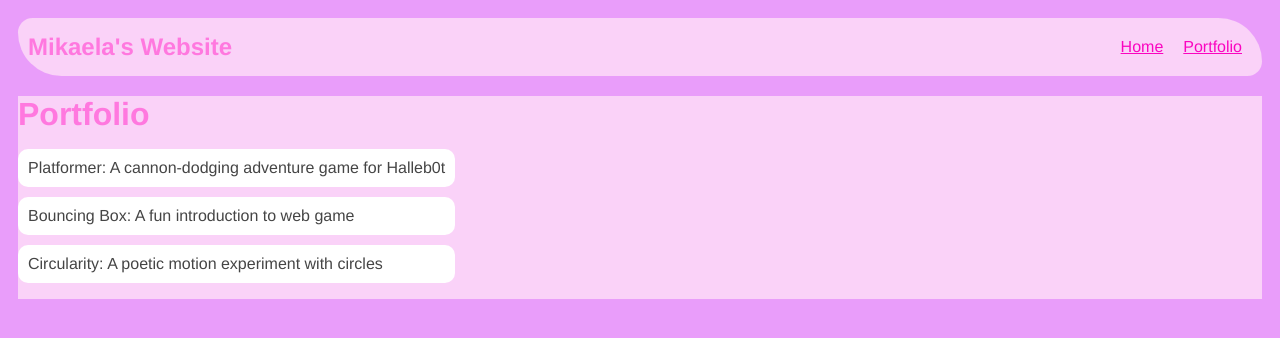
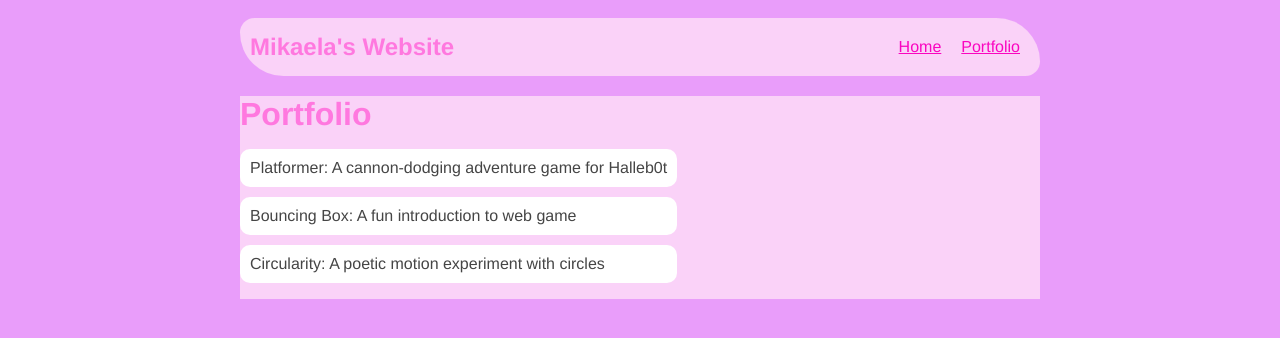
Before and after one commit to teetrick33846-source/teetrick33846-source.github.io, a plain HTML site: page portfolio.html in a window 1280 px wide. Drawn offline with Linux system fonts and the light colour scheme.

Commit message:
Portfolio Update

```diff
--- a/portfolio.html
+++ b/portfolio.html
@@ -3,12 +3,11 @@
     <head>
         <title>Mikaela's Portfolio</title>
         <link rel="stylesheet" href="style.css"/>
-
-
+    </head>
     <body>
         <!--All content goes here -->
 
-        <div id="all contents">
+        <div id="all-contents">
             <nav>
                 <h1> Mikaela's Website</h1>
                  <ul id="nav-ul">
```
